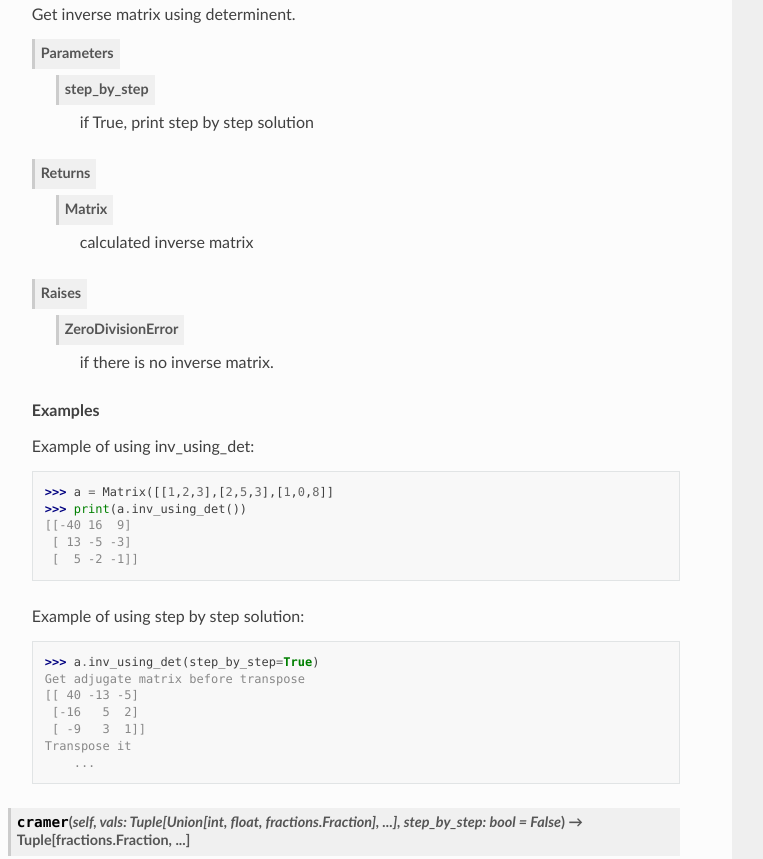
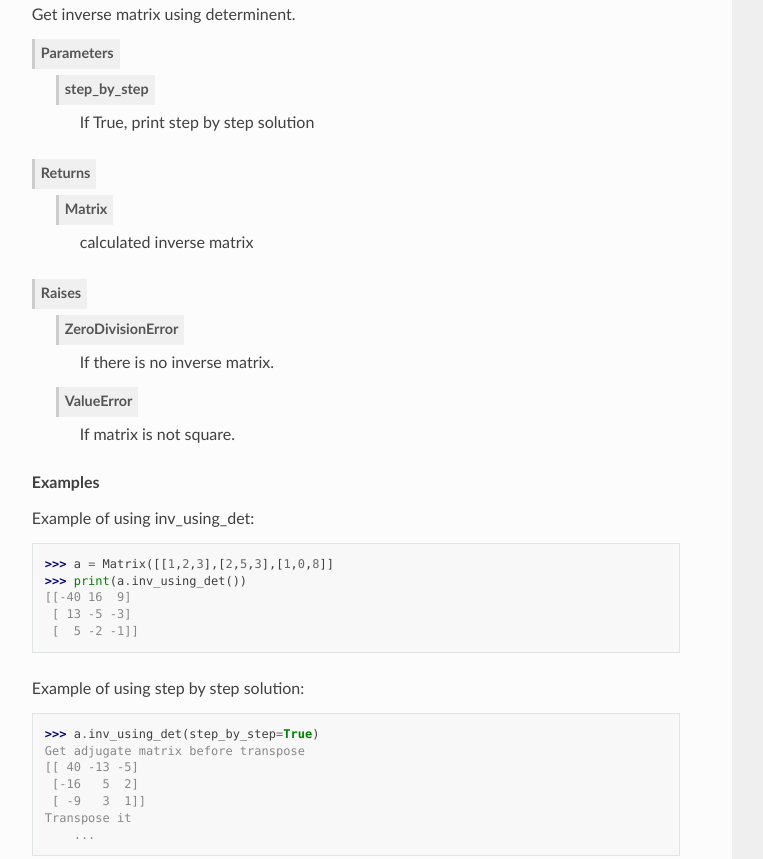
Before and after one commit to dhnam/matrix-with-step-by-step, a plain HTML site: page docs/matrix.html in a window 1280 px wide. Shown: the part 3290-4149 px from the top of the page, without its empty margins (368-1131 px from the left). Drawn offline with Linux system fonts and the light colour scheme.

Commit message:
Fixed exception information
Added ValueError and fixed typo.

```diff
--- a/docs/matrix.html
+++ b/docs/matrix.html
@@ -342,7 +342,7 @@ It happens when determinent of self is zero.</p>
 <dl class="field-list simple">
 <dt class="field-odd">Parameters</dt>
 <dd class="field-odd"><dl class="simple">
-<dt><strong>step_by_step</strong></dt><dd><p>if True, print step by step solution</p>
+<dt><strong>step_by_step</strong></dt><dd><p>If True, print step by step solution</p>
 </dd>
 </dl>
 </dd>
@@ -354,7 +354,8 @@ It happens when determinent of self is zero.</p>
 </dd>
 <dt class="field-odd">Raises</dt>
 <dd class="field-odd"><dl class="simple">
-<dt>ZeroDivisionError</dt><dd><p>if there is no inverse matrix.</p>
+<dt>ZeroDivisionError</dt><dd><p>If there is no inverse matrix.</p>
+<dt>ValueError</dt><dd><p>If matrix is not square.</p>
 </dd>
 </dl>
 </dd>
@@ -402,6 +403,7 @@ It happens when determinent of self is zero.</p>
 <dt class="field-odd">Raises</dt>
 <dd class="field-odd"><dl class="simple">
 <dt>ZeroDivisionError</dt><dd><p>If polinomial linear expression cannot be solved.</p>
+<dt>ValueError</dt><dd><p>If matrix is not square.</p>
 </dd>
 </dl>
 </dd>
```
